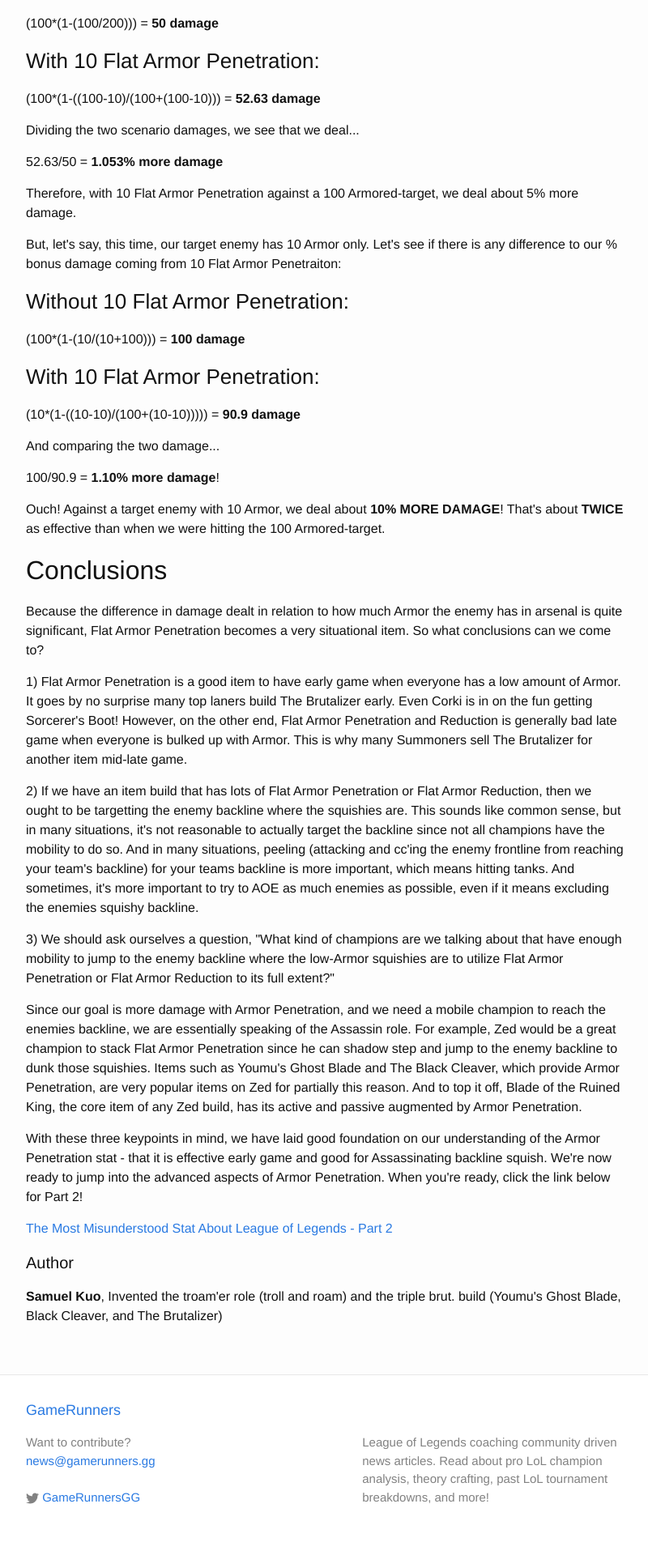
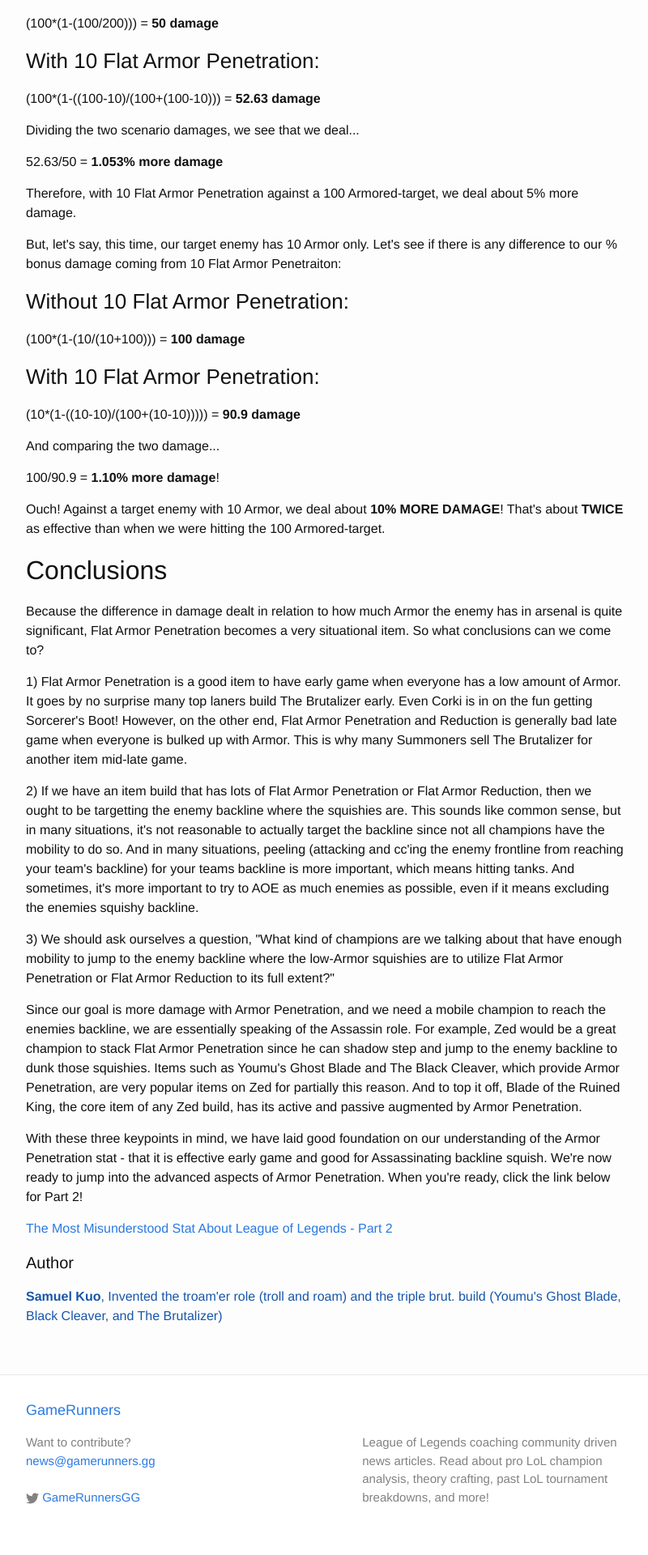
Before and after one commit to bernardjhuang/gamerunnersnews, a Jekyll site: the page built from _posts/2014-10-11-the-most-misunderstood-stat-about-lol-1.md, in a window 1280 px wide. Shown: the part 1891-3811 px from the top of the page at 81% size, without its empty margins (238-1038 px from the left). Built offline with Jekyll 4.4.1, drawn with Linux system fonts in a browser that asks for light colours; some web fonts are replaced.

Commit message:
add linking to coaches on gamerunners

```diff
--- a/_layouts/post.html
+++ b/_layouts/post.html
@@ -16,7 +16,11 @@
       {% if page.author_image %}
         <img class="author_image" src="{{ page.author_image }}" alt="{{ page.author }}">
       {% endif %}
-      <strong>{{ page.author }}</strong>, {{ page.author_profile }}
+      {% if page.author_coach %}
+        <a href="{{ page.author_coach }}"><strong>{{ page.author }}</strong>, {{ page.author_profile }}</a>
+      {% else %}
+        <strong>{{ page.author }}</strong>, {{ page.author_profile }}
+      {% endif %}
     </div>
   </article>
 
--- a/_posts/2014-10-11-the-most-misunderstood-stat-about-lol-1.md
+++ b/_posts/2014-10-11-the-most-misunderstood-stat-about-lol-1.md
@@ -4,6 +4,7 @@
 description: "In this article, I will use Armor Penetratin to refer to both Physical Armor Penetration and Magic Penetration as well. Also, when I say Armor, I am referring to Magic Resist as well to save text space. I will also be using Armor Penetration to refer to Armor Reduction as well."
 author: "Samuel Kuo"
 author_profile: "Invented the troam'er role (troll and roam) and the triple brut. build (Youmu's Ghost Blade, Black Cleaver, and The Brutalizer)"
+author_coach: ""
 date: 2014-10-11
 categories: lol
 tags: theorycraft
```
Also changed, not shown: _posts/2014-10-12-the-most-misunderstood-stat-about-lol-2.md (+1 -0 lines), _posts/2014-10-20-calculating-optimum-stat-ratios.md (+1 -0 lines), _posts/2014-10-21-calculating-optimum-stat-ratios-2.md (+1 -0 lines).
